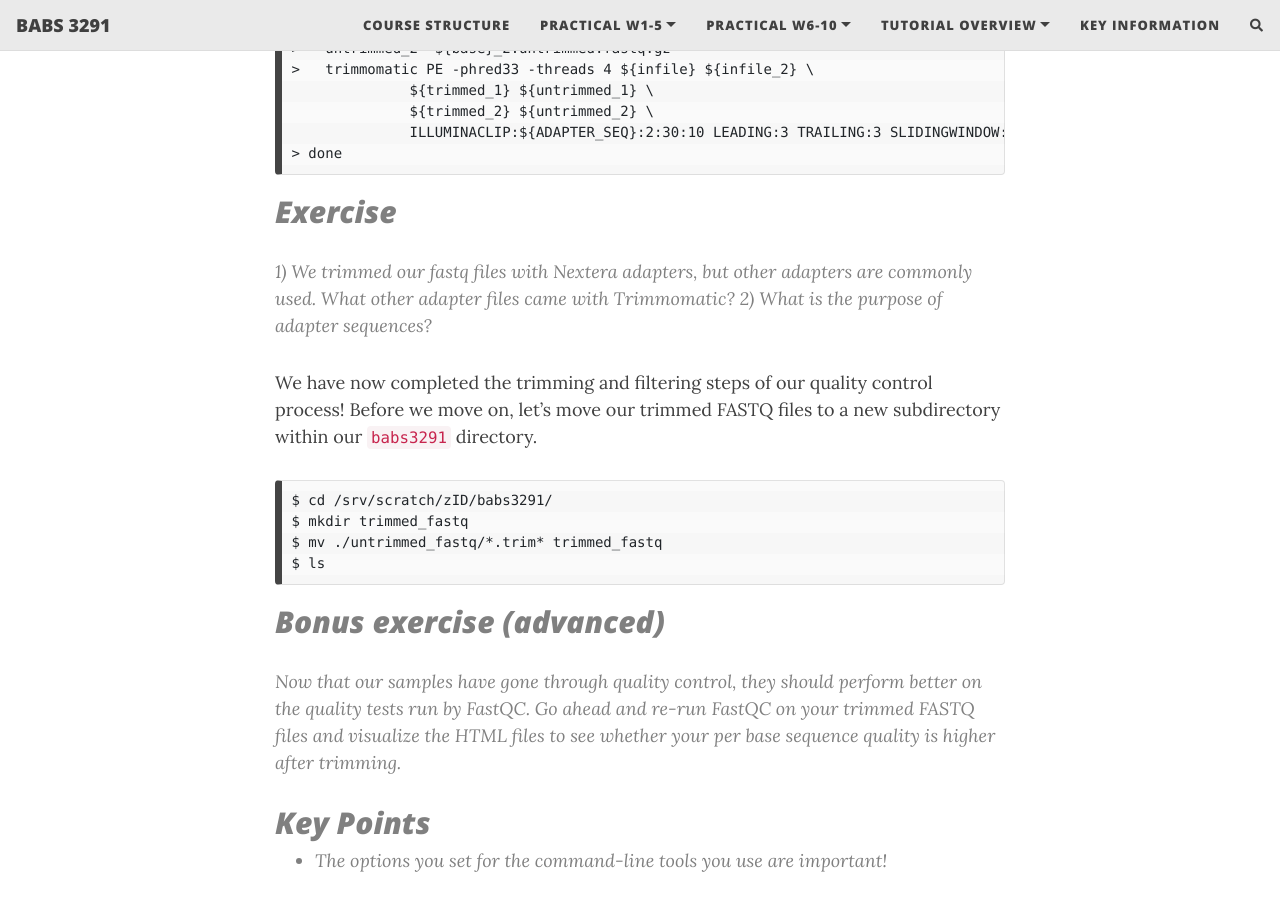
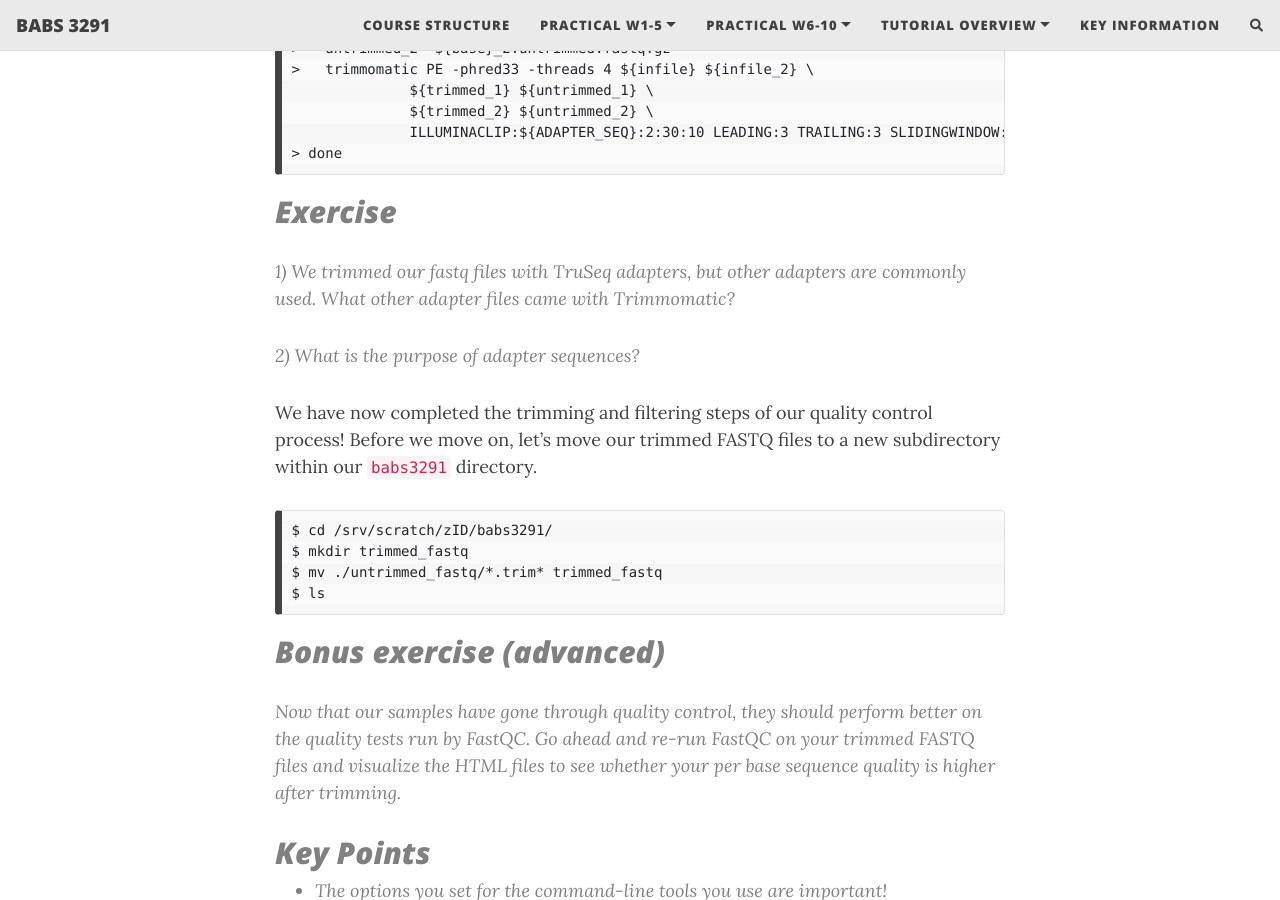
Before and after one commit to theheking/babs-rna-seq-2024, a Jekyll site: the page built from practical_overview/Week4_Trimming.md, in a window 1280 px wide and 900 px high, scrolled down 8473 px. Built offline with Jekyll 4.4.1, drawn with Linux system fonts in a browser that asks for light colours; nearby versions of some CDN libraries; comment, search, counter and statistics services are not loaded.

Commit message:
Update Week4_Trimming.md

```diff
--- a/practical_overview/Week4_Trimming.md
+++ b/practical_overview/Week4_Trimming.md
@@ -284,7 +284,8 @@ If you have a paired end sequence, the for loop will be different...
 > Exercise
 > --------
 >
-> 1) We trimmed our fastq files with Nextera adapters, but other adapters are commonly used. What other adapter files came with Trimmomatic?
+> 1) We trimmed our fastq files with TruSeq adapters, but other adapters are commonly used. What other adapter files came with Trimmomatic?
+>
 > 2) What is the purpose of adapter sequences?
 >
 
```
